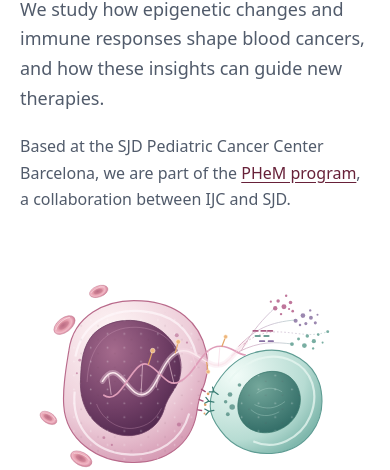
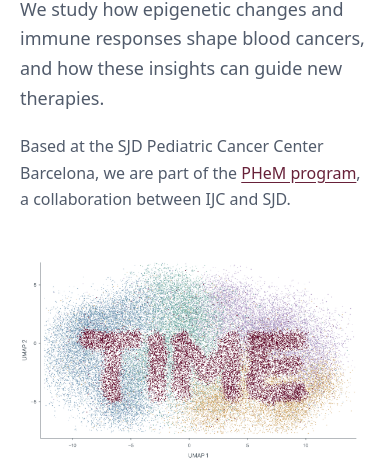
Before and after one commit to TIME-Heme/ferrer-lab, a plain HTML site: page index.html in a window 390 px wide. Shown: the part 635-1105 px from the top of the page. Drawn offline with Linux system fonts and the light colour scheme.

Commit message:
Feature the TIME atlas on the homepage

```diff
--- a/index.html
+++ b/index.html
@@ -35,7 +35,7 @@
           <p class="hero-summary">We study how epigenetic changes and immune responses shape blood cancers, and how these insights can guide new therapies.</p>
           <p class="hero-affiliation">Based at the SJD Pediatric Cancer Center Barcelona, we are part of the <a href="#collaborations">PHeM program</a>, a collaboration between IJC and SJD.</p>
         </div>
-        <img class="hero-art" src="assets/ferrer-lab.svg?v=cell-interaction" alt="A leukemic blast engaging a CAR T cell, with methylated chromatin flowing into single-cell data" width="480" height="342">
+        <img class="hero-art" src="assets/time-atlas.webp" alt="Simulated single-cell UMAP with dark burgundy cells spelling TIME among overlapping immune populations" width="1200" height="750">
       </div>
     </section>
 
--- a/styles.css
+++ b/styles.css
@@ -99,11 +99,11 @@ a:focus-visible { outline: 2px solid var(--focus); outline-offset: 4px; }
 .navigation a { color: var(--ink); font-size: var(--text-small); font-weight: var(--weight-bold); text-decoration: none; }
 .navigation a:hover { text-decoration: underline; }
 
-/* The opening pairs a short lab introduction with a blood-cell sketch. */
+/* The opening pairs a short lab introduction with the TIME single-cell atlas. */
 .hero { background: var(--paper); }
 .hero-grid {
   display: grid;
-  grid-template-columns: minmax(0, 1.6fr) minmax(0, 1fr);
+  grid-template-columns: minmax(0, 1.15fr) minmax(0, 1fr);
   gap: var(--space-xl);
   align-items: center;
   padding-block: var(--section-space);
@@ -214,13 +214,13 @@ h1 em { display: block; color: var(--burgundy); }
 .site-footer { justify-content: space-between; gap: var(--space-sm); padding-block: var(--space-md); color: var(--muted); font-size: var(--text-small); }
 
 @media (max-width: 54rem) {
-  .hero-grid { grid-template-columns: minmax(0, 2.5fr) minmax(0, 1fr); }
+  .hero-grid { grid-template-columns: 1fr; gap: var(--space-lg); }
+  .hero-art { max-width: 42rem; justify-self: center; }
   .research-grid, .people-grid { gap: var(--space-md); }
 }
 
 @media (max-width: 42rem) {
-  .hero-grid, .research-grid, .people-grid, .contact-grid { grid-template-columns: 1fr; }
-  .hero-art { max-width: 25rem; }
+  .research-grid, .people-grid, .contact-grid { grid-template-columns: 1fr; }
   .pi { grid-template-columns: 1fr; }
   .institution-grid { grid-template-columns: repeat(2, minmax(0, 1fr)); }
   .section-jumps { grid-template-columns: 1fr; }
```
